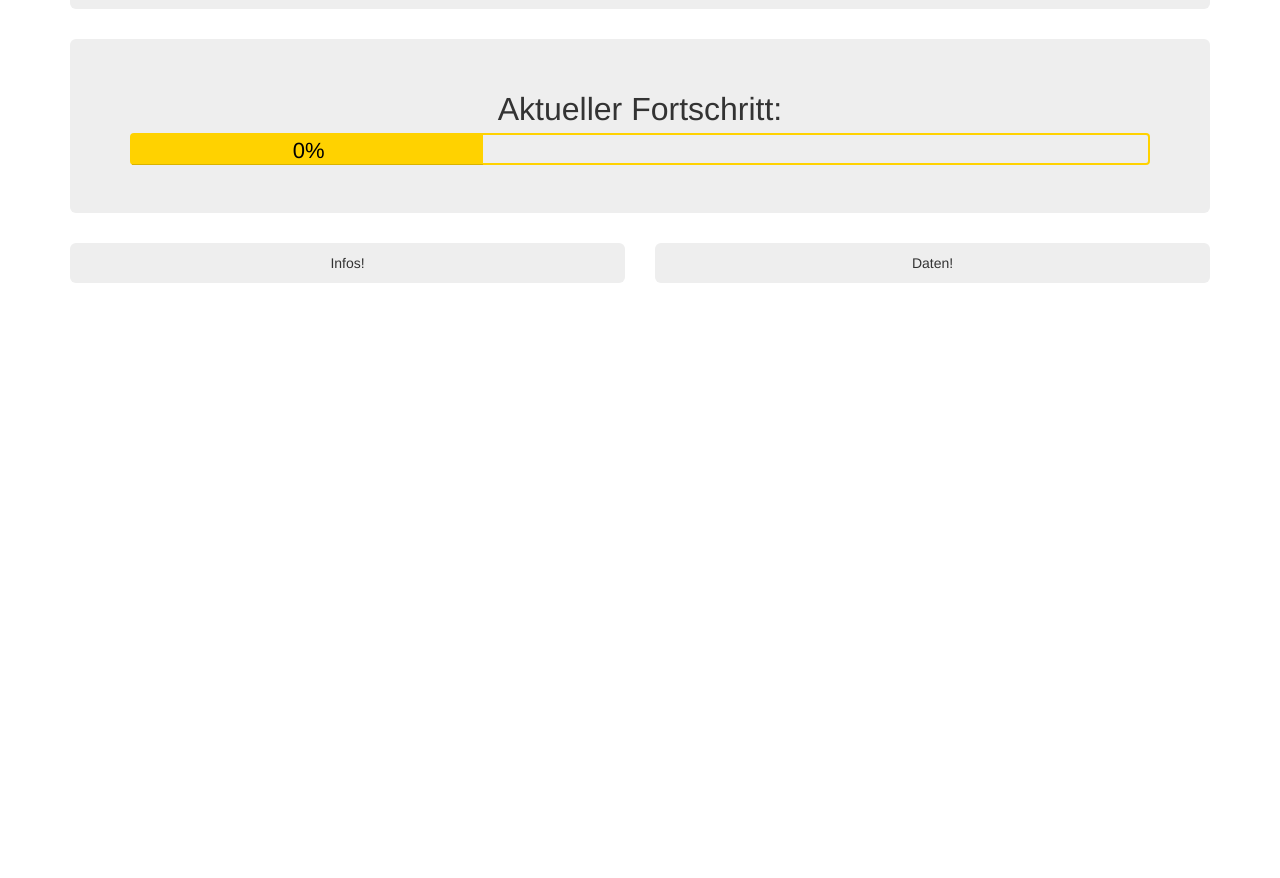
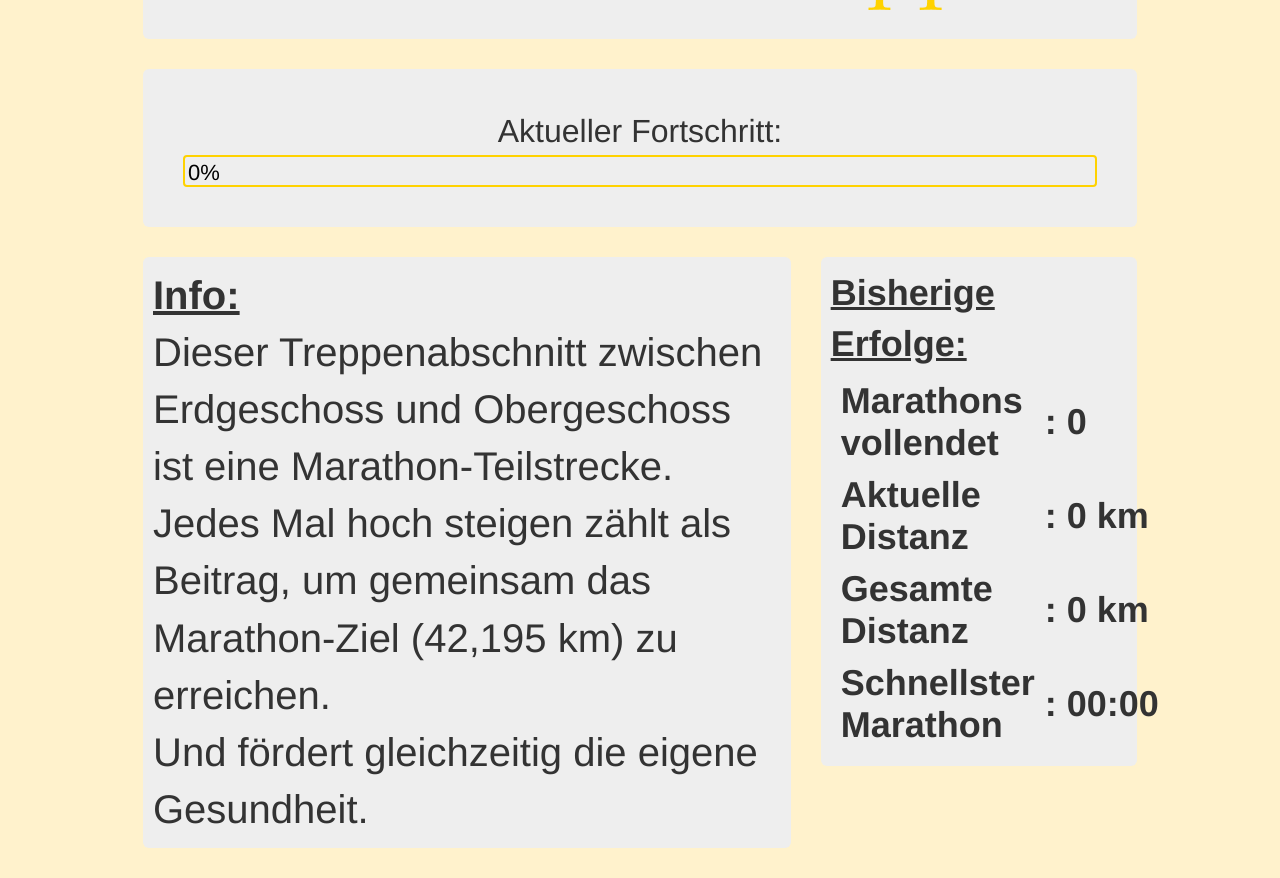
Before and after one commit to kvonholdt/stairs, a Flask app: page / in a window 1280 px wide. Shown: the part 141-1019 px from the top of the page. Before the commit the page ends 424 px from the top, so only its background shows below. Run offline with Flask 2, Linux system fonts and the light colour scheme; lists and menus that the app fills with data are empty; parts of the project's set-up code (start-up, migrations or seed data) failed here and were passed over; some libraries are stand-ins or nearby versions.

Commit message:
Website mostly done

```diff
--- a/webserver/app/templates/index.html
+++ b/webserver/app/templates/index.html
@@ -6,20 +6,57 @@
 		<script type="text/javascript">
 
 $(document).ready(function() {
-    const goal = 260;
+    const goal = 50;
     const interval = 2000
 
     var show_progress = function(progress_json) {
-    	console.log('success');
-    	console.log(progress_json);
     	var progress_abs = progress_json.length;
+	console.log(progress_abs);
+
+	distance_abs = progress_abs * 42.195 / goal
+	distance_abs  = distance_abs.toFixed(2);
+	done=Math.floor(progress_abs/goal)
+	progress_abs = progress_abs%goal
+	distance = progress_abs * 42.195 / goal
+	distance  = distance.toFixed(2);
 	var progress = progress_abs / goal * 100;
     	progress = progress.toFixed(1);
-        if (progress > 0) {
 	$('#progress').text(progress + '%');
+	$('#progress').css('width', progress + '%');
+	$('#done').text(done);
+	$('#distance').text(distance + ' km');
+	$('#distance_abs').text(distance_abs + ' km');
+
+	if (done > 0) {
+		t1 = progress_json[0].timestamp;
+		t2 = progress_json[goal-1].timestamp;
+		fastest = t2-t1 / 1000 / 60 // mins
+
+		for (i = 1; i < done; i++) {
+    			t1 = progress_json[goal*i].timestamp;
+    			t2 = progress_json[goal*(i+1)-1].timestamp;
+    			time = (t2-t1) / 1000 / 60 // mins
+    			if (time < fastest){
+		        	fastest = time;
 			}
-		$('#progress').css('width', progress + '%');
-		$('#progress_abs').text(progress_abs + '/' + goal);
+		}
+		console.log(fastest);
+		fastest_h = Math.floor(fastest / 60);
+		fastest_m = Math.floor(fastest % 60);
+		if (fastest_h < 10){
+			fastest_h = '0' + fastest_h.toString();
+		}
+		else{
+			fastest_h = fastest_h.toString();
+		}
+		if (fastest_m < 10){
+			fastest_m = '0' + fastest_m.toString();
+		}
+		else{
+			fastest_m = fastest_m.toString();
+		}
+		$('#fastest').text(fastest_h + ':' + fastest_m);
+	}
     };
 
     var id = setInterval(update_progress, interval);
@@ -29,11 +66,15 @@ $(document).ready(function() {
 });
 		</script>
         <style>
+	body {
+	    background-color: #FFF2CC;
+	}
         #progresstron {
             font-size: 32px;
+	    padding: 40px;
         }
 	#progress {
-        	width: 34.5%;
+            width: 0%;
             color:black;
             height: 30px;
             font-size: 22px;
@@ -52,6 +93,7 @@ $(document).ready(function() {
             box-shadow: #000000;
         }
         #header{
+		margin-top: 30px;
         	padding-top: 10px;
         	padding-bottom: 10px;
         }
@@ -64,7 +106,10 @@ $(document).ready(function() {
         }
         #datatron{
             background-size: cover;
-            padding: 10px;;
+            padding: 10px;
+            background-size: cover;
+    	    background: contain;
+    	    width: 100%;
         }
         #datablock{
             padding-right:0px;
@@ -75,13 +120,19 @@ $(document).ready(function() {
             display: block;
     	    margin: 0 auto;
 	}
-        col-md-6{
+        table{
+        	border-collapse: separate;
+        	border-spacing: 10px;
+        }
+	.container {
+		width: 80%;
+	}
 	</style>
 	</head>
 	<body>
 		<div class="container">
 			<div class="jumbotron" id="header">
-          <img src="http://www.jungiandreamwork.co.uk/800x100sun.JPG" alt="Logo">
+          			<img src="static/img/logo_wide.png" alt="Logo">
           		</div>
 			<div class="jumbotron" id="progresstron">
                 		<div class="text-center">
@@ -93,14 +144,45 @@ $(document).ready(function() {
 		        		</div>
                 		</div>
 			</div>
-            <div class="col-md-6" id="infoblock">
-            <div class="jumbotron text-center" id="infotron">
-            Infos!
+            		<div class="col-xs-8" id="infoblock">
+            			<div class="jumbotron" id="infotron">
+            				<div  style="allign: left; font-size: 40px; font-weight: bold; text-decoration:underline">
+                	    		Info:
+            				</div>
+            				<div style="allign: left; font-size: 40px">
+						Dieser Treppenabschnitt zwischen Erdgeschoss und Obergeschoss ist eine Marathon-Teilstrecke. <br>
+						Jedes Mal hoch steigen z&aumlhlt als Beitrag, um gemeinsam das Marathon-Ziel (42,195 km) zu erreichen. <br>
+						Und f&oumlrdert gleichzeitig die eigene Gesundheit.
             				</div>
             			</div>
-            <div class="col-md-6" id="datablock">
-            <div class="jumbotron text-center" id="datatron">
-            Daten!
+            		</div>
+            		<div class="col-xs-4" id="datablock">
+            			<div class="jumbotron" id="datatron">
+					<div  style="allign: left; font-size: 36px; font-weight: bold; text-decoration:underline">
+                	    		Bisherige Erfolge:
+            				</div>
+            	        		<table style="font-size: 36px !important">
+        					<tr>
+        						<th>Marathons<br>vollendet</th>
+        						<th> :</th>
+        						<th id="done">0</th>
+      						</tr>
+        					<tr>
+        						<th>Aktuelle<br>Distanz</th>
+        						<th> :</th>
+        						<th id="distance">0 km</th>
+      						</tr>
+        					<tr>
+        						<th>Gesamte<br>Distanz</th>
+        						<th> :</th>
+        						<th id="distance_abs">0 km</th>
+      						</tr>
+        					<tr>
+        						<th>Schnellster<br>Marathon</th>
+        						<th> :</th>
+        						<th id="fastest">00:00</th>
+      						</tr>
+        	                	</table>
         	    		</div>
         	    	</div>
 		</div>
```
Also changed, not shown: webserver/app/templates/exercise.html (deleted, +0 -76 lines), webserver/app/templates/public.html (deleted, +0 -19 lines), webserver/app/static/img/aufstehen.png (deleted), webserver/app/static/img/bridging.png (deleted), webserver/app/static/img/gangtraining.png (deleted), webserver/app/static/img/logo.png (added), webserver/app/static/img/logo_wide.png (added), webserver/app/static/img/tandemstand.png (deleted), webserver/app/static/img/treppe_steigen.png (deleted), webserver/app/static/img/zehenspitzenstand.png (deleted), 1 other file. Lines whose indentation alone changed are shown as unchanged.
